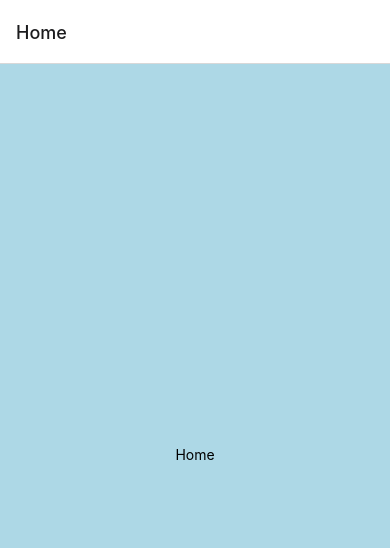
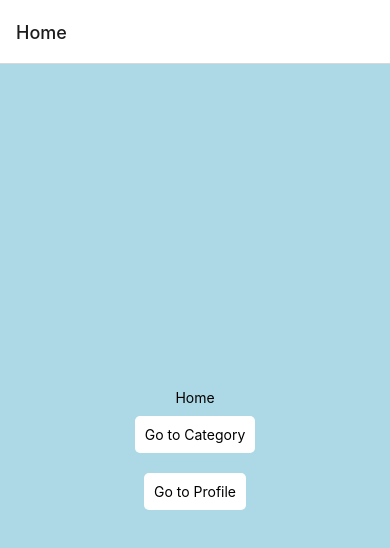
Before and after one commit to isa1307/revisaoNavegacao, a React Native app: screen /Home in a window 390 px wide. Shown: the top 548 px of the page. Built offline with nearby package versions, Linux system fonts and the light colour scheme.

Commit message:
Add Category and Profile screens to stack routes and update Home screen

```diff
--- a/src/routes/stack.routes.jsx
+++ b/src/routes/stack.routes.jsx
@@ -1,5 +1,7 @@
 import { createNativeStackNavigator } from "@react-navigation/native-stack";
 import Home from "../screens/Home";
+import Category from "../screens/Category";
+import Profile from "../screens/Profile";
 
 const Stack = createNativeStackNavigator();
 
@@ -7,6 +9,8 @@ const StackRoutes = () => {
     return (
         <Stack.Navigator>
             <Stack.Screen name="Home" component={Home} />
+            <Stack.Screen name="Category" component={Category} />
+            <Stack.Screen name="Profile" component={Profile} />
         </Stack.Navigator>
     )
 }
--- a/src/screens/Category/index.jsx
+++ b/src/screens/Category/index.jsx
@@ -1,10 +1,11 @@
 import { View, Text } from 'react-native'
-import React from 'react'
+import styles from './styles'
+import Title from '../../components/Title'
 
 export default function Category() {
   return (
-    <View>
-      <Text>Category</Text>
+    <View style={styles.container}>
+      <Title title={"Category"} />
     </View>
   )
 }
--- a/src/screens/Home/index.jsx
+++ b/src/screens/Home/index.jsx
@@ -1,11 +1,25 @@
-import { View, Text } from 'react-native'
+import { View, Text, TouchableOpacity } from 'react-native'
 import styles from './styles'
 import Title from '../../components/Title'
+import { useNavigation } from '@react-navigation/native'
 
 export default function Home() {
+    const navigation = useNavigation()
     return (
         <View style={styles.container}>
             <Title title={"Home"} />
+
+            <TouchableOpacity
+                style={styles.button}
+                onPress={() => navigation.navigate("Category")} >
+                <Text>Go to Category</Text>
+            </TouchableOpacity>
+
+            <TouchableOpacity
+                style={styles.button}
+                onPress={() => navigation.navigate("Profile")} >
+                <Text>Go to Profile</Text>
+            </TouchableOpacity>
         </View>
     )
 }
--- a/src/screens/Home/styles.js
+++ b/src/screens/Home/styles.js
@@ -7,5 +7,12 @@ const styles = StyleSheet.create({
         alignItems: 'center',
         justifyContent: 'center',
     },
+    button: {
+        backgroundColor: 'white',
+        padding: 10,
+        borderRadius: 5,
+
+        margin: 10
+    }
 });
 export default styles;
--- a/src/screens/Profile/index.jsx
+++ b/src/screens/Profile/index.jsx
@@ -1,10 +1,11 @@
 import { View, Text } from 'react-native'
-import React from 'react'
+import Title from '../../components/Title'
+import styles from './styles'
 
 export default function Profile() {
   return (
-    <View>
-      <Text>Profile</Text>
+    <View style={styles.container}>
+      <Title title={"Profile"} />
     </View>
   )
 }
```
